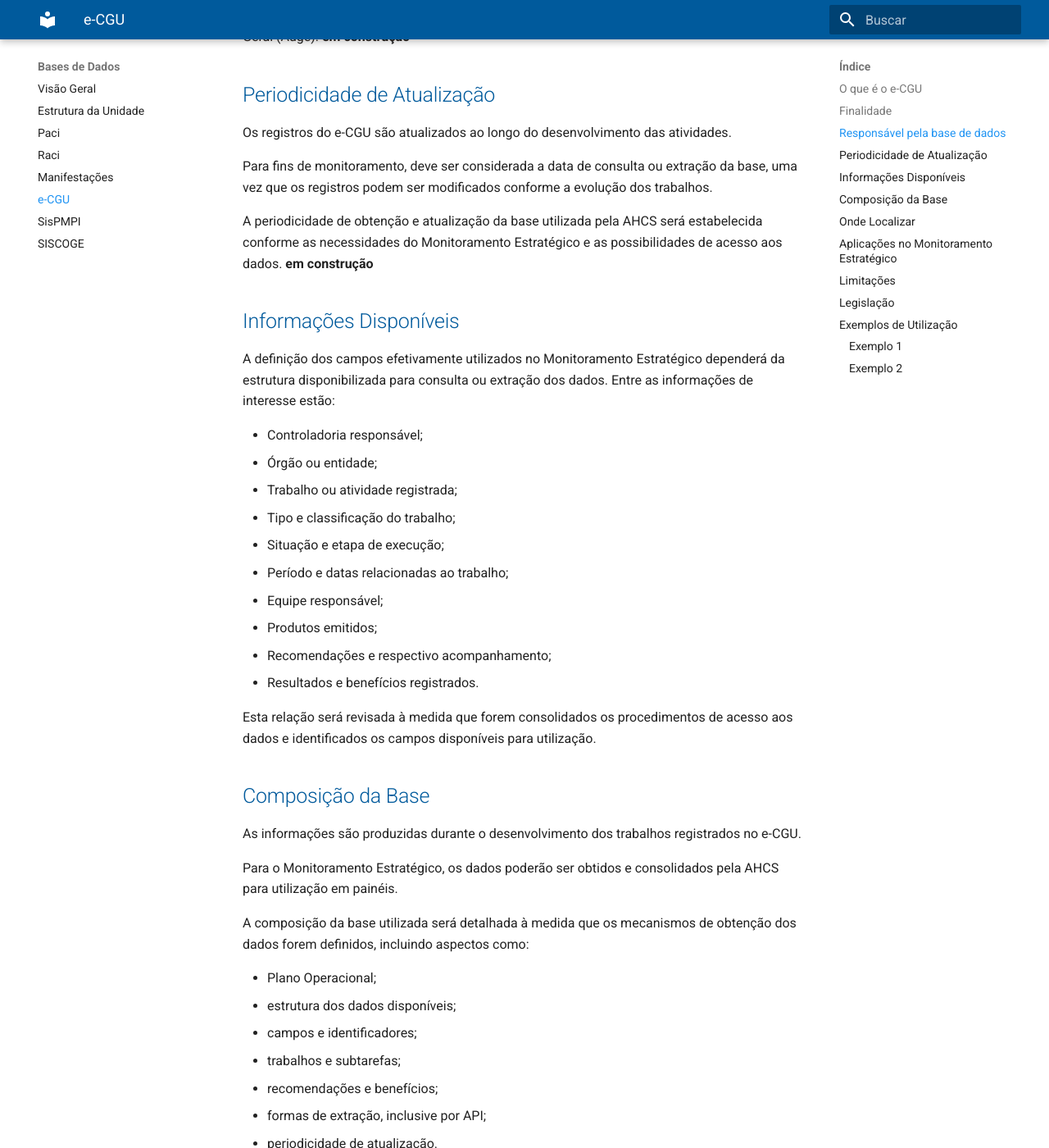
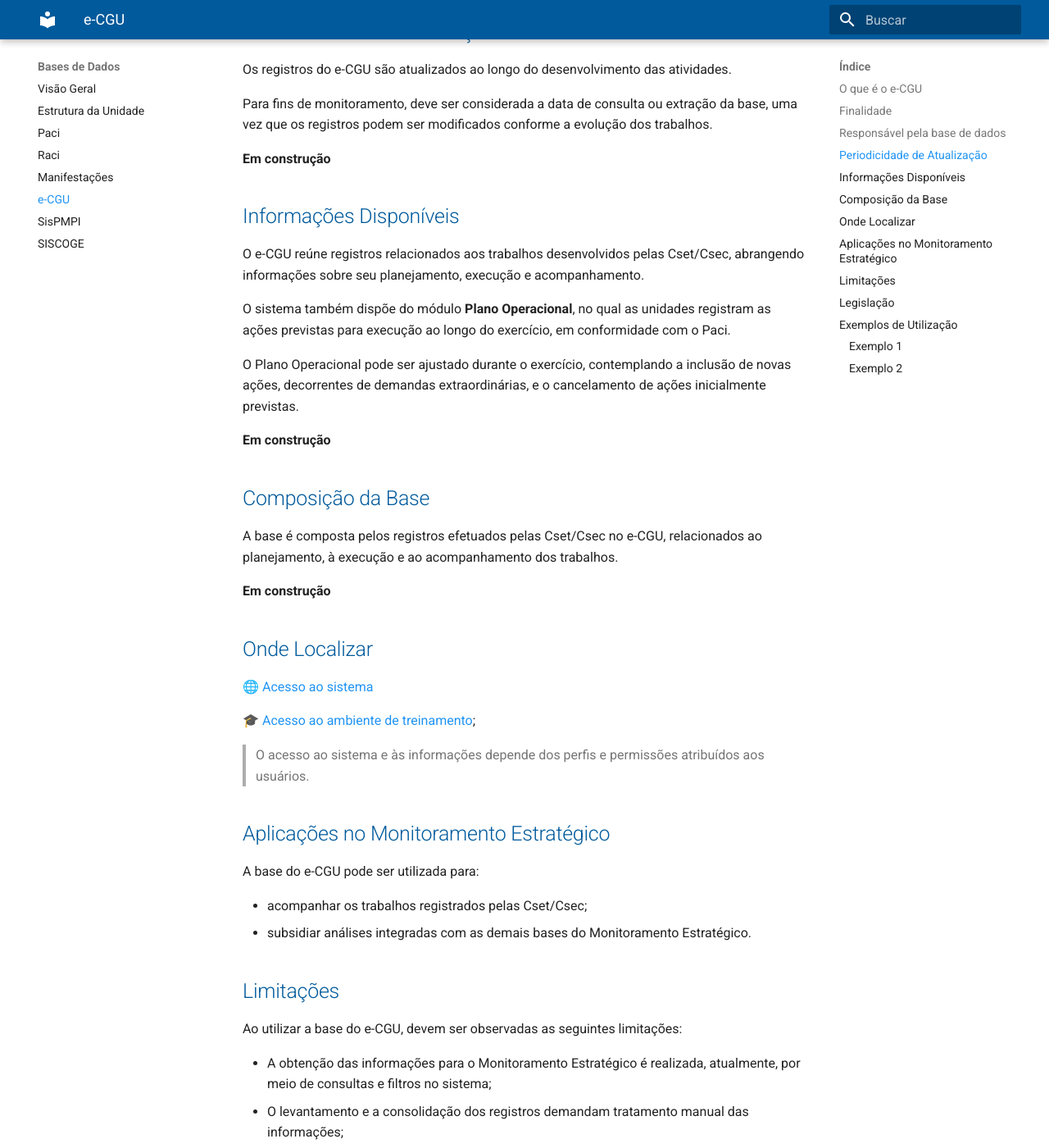
Before and after one commit to CGEMG-AHCS/guia-monitoramento-estrategico, an MkDocs documentation site: the page built from docs/bases-dados/e-cgu.md, in a window 1280 px wide and 1400 px high, scrolled down 886 px. Shown: the whole window at 82% size. Built offline with MkDocs 1.6.1 and Material for MkDocs 9.7.7, drawn with Linux system fonts in a browser that asks for light colours; some of the changed text lies outside the part shown.

Commit message:
Update e-cgu.md

```diff
--- a/docs/bases-dados/e-cgu.md
+++ b/docs/bases-dados/e-cgu.md
@@ -16,7 +16,7 @@
 
 O e-CGU é desenvolvido e mantido pela Controladoria-Geral da União.
 
-As informações são registradas pelas unidades durante o desenvolvimento dos trabalhos. Para fins de Monitoramento Estratégico, a AHCS utilizará os dados obtidos do sistema como fonte para a elaboração de painéis e análises gerenciais, observadas as competências da Auditoria-Geral (Auge). **em construção**
+As informações são registradas pelas unidades durante o desenvolvimento dos trabalhos.
 
 ## Periodicidade de Atualização
 
@@ -24,40 +24,23 @@
 
 Para fins de monitoramento, deve ser considerada a data de consulta ou extração da base, uma vez que os registros podem ser modificados conforme a evolução dos trabalhos.
 
-A periodicidade de obtenção e atualização da base utilizada pela AHCS será estabelecida conforme as necessidades do Monitoramento Estratégico e as possibilidades de acesso aos dados. **em construção**
+**Em construção**
 
 ## Informações Disponíveis
 
-A definição dos campos efetivamente utilizados no Monitoramento Estratégico dependerá da estrutura disponibilizada para consulta ou extração dos dados. Entre as informações de interesse estão:
+O e-CGU reúne registros relacionados aos trabalhos desenvolvidos pelas Cset/Csec, abrangendo informações sobre seu planejamento, execução e acompanhamento.
 
-- Controladoria responsável;
-- Órgão ou entidade;
-- Trabalho ou atividade registrada;
-- Tipo e classificação do trabalho;
-- Situação e etapa de execução;
-- Período e datas relacionadas ao trabalho;
-- Equipe responsável;
-- Produtos emitidos;
-- Recomendações e respectivo acompanhamento;
-- Resultados e benefícios registrados.
+O sistema também dispõe do módulo **Plano Operacional**, no qual as unidades registram as ações previstas para execução ao longo do exercício, em conformidade com o Paci.
 
-Esta relação será revisada à medida que forem consolidados os procedimentos de acesso aos dados e identificados os campos disponíveis para utilização.
+O Plano Operacional pode ser ajustado durante o exercício, contemplando a inclusão de novas ações, decorrentes de demandas extraordinárias, e o cancelamento de ações inicialmente previstas.
+
+**Em construção**
 
 ## Composição da Base
 
-As informações são produzidas durante o desenvolvimento dos trabalhos registrados no e-CGU.
+A base é composta pelos registros efetuados pelas Cset/Csec no e-CGU, relacionados ao planejamento, à execução e ao acompanhamento dos trabalhos.
 
-Para o Monitoramento Estratégico, os dados poderão ser obtidos e consolidados pela AHCS para utilização em painéis.
-
-A composição da base utilizada será detalhada à medida que os mecanismos de obtenção dos dados forem definidos, incluindo aspectos como:
-
-- Plano Operacional;
-- estrutura dos dados disponíveis;
-- campos e identificadores;
-- trabalhos e subtarefas;
-- recomendações e benefícios;
-- formas de extração, inclusive por API;
-- periodicidade de atualização.
+**Em construção**
 
 ## Onde Localizar
 
```
